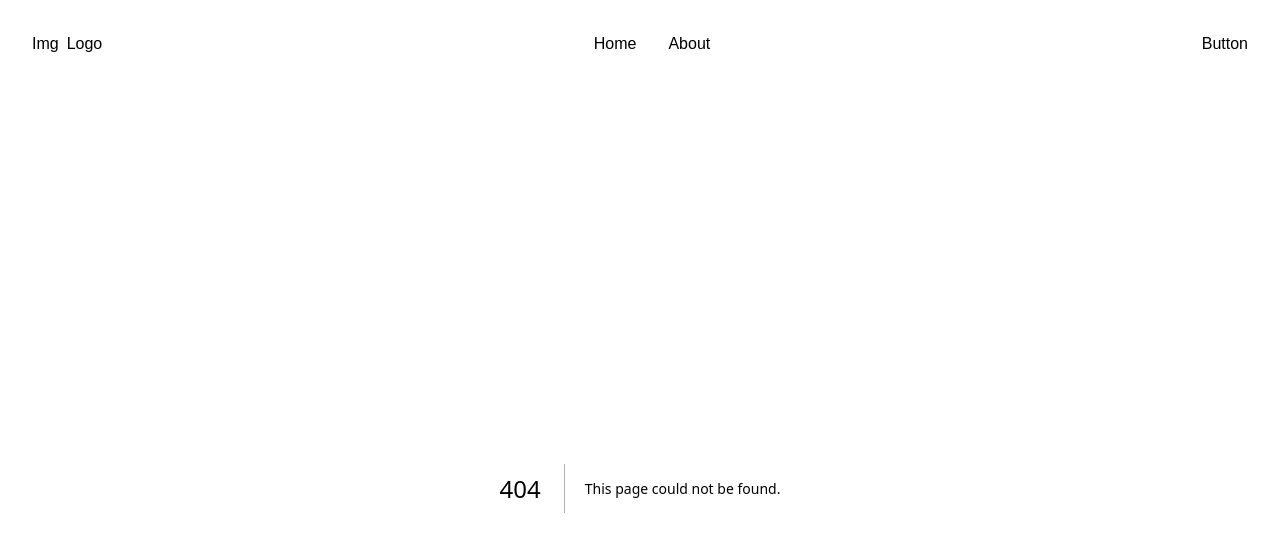
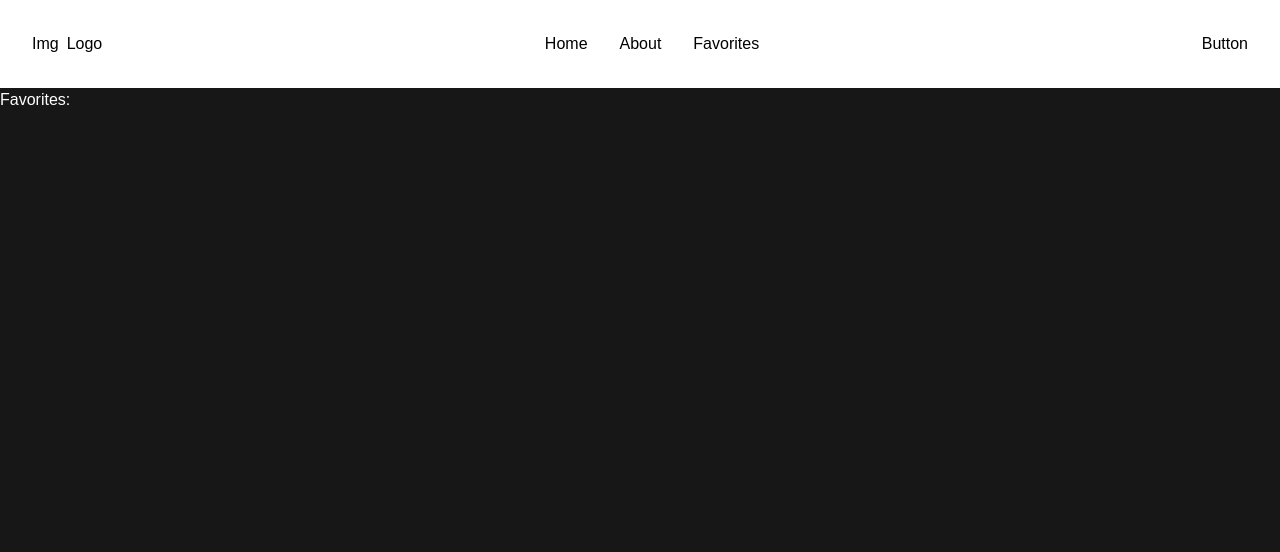
Before and after one commit to velvel77/gamified-productivity, a Next.js app: page /favorites in a window 1280 px wide. Before the commit this address had no page. Shown: the top 552 px of the page. Built offline with nearby package versions, Linux system fonts and the light colour scheme.

Commit message:
Add favorites page

```diff
--- /dev/null
+++ b/app/favorites/page.tsx
@@ -0,0 +1,9 @@
+export default function favorites() {
+    return (
+        <>
+            <main className="site-main">
+                <h1>Favorites:</h1>
+            </main>
+        </>
+    );
+}
--- a/app/layout.tsx
+++ b/app/layout.tsx
@@ -34,6 +34,7 @@ export default function RootLayout({
         <section className="site-header__menu">
           <Link href="/">Home</Link>
           <Link href="/about">About</Link>
+          <Link href="/favorites">Favorites</Link>
         </section>
 
         <section className="site-header__login">
--- a/package.json
+++ b/package.json
@@ -10,7 +10,7 @@
     "format": "biome format --write"
   },
   "dependencies": {
-    "next": "16.1.4",
+    "next": "16.1.5",
     "react": "19.2.3",
     "react-dom": "19.2.3"
   },
```
Also changed, not shown: 1 other file (tests, documents, lock files or other folders).
